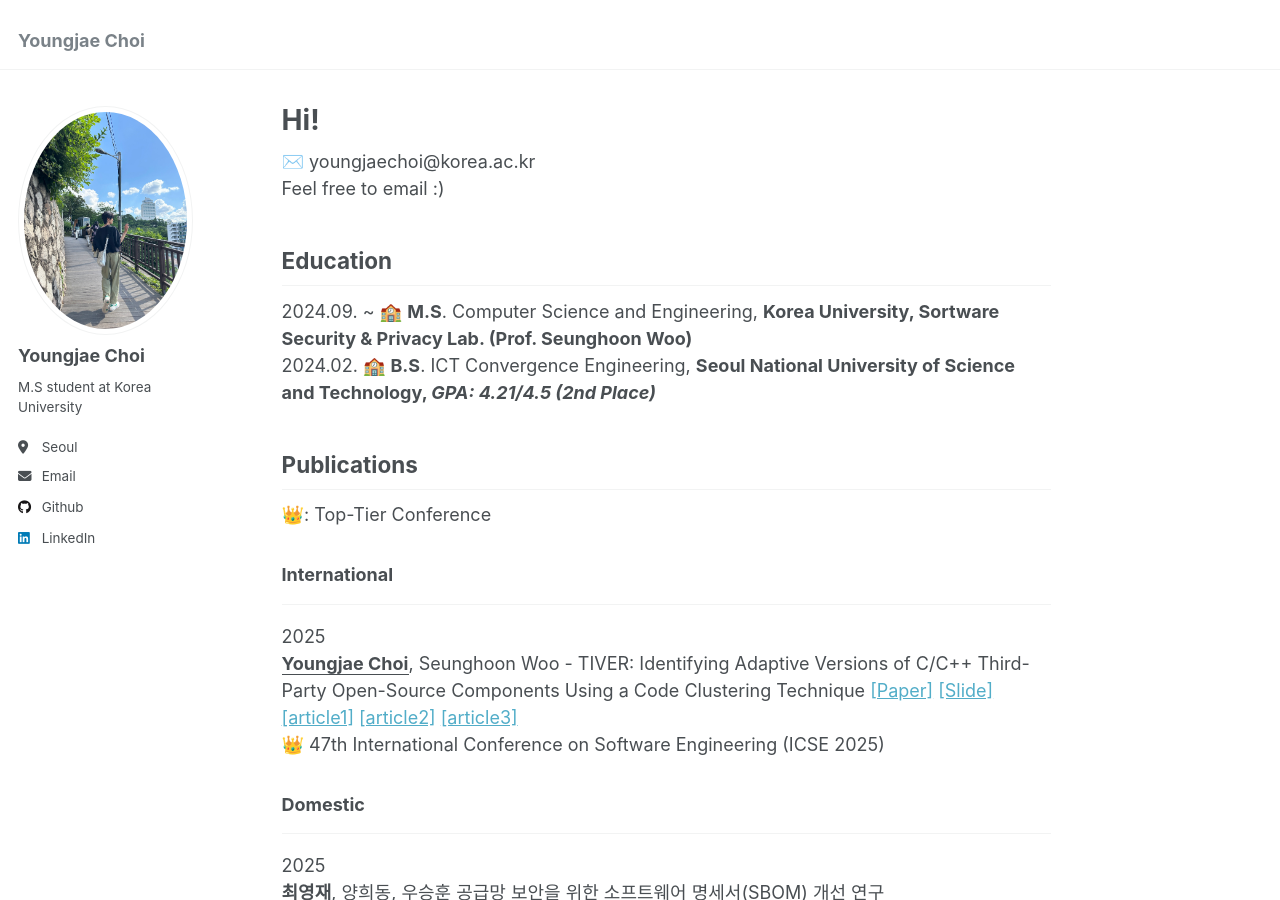
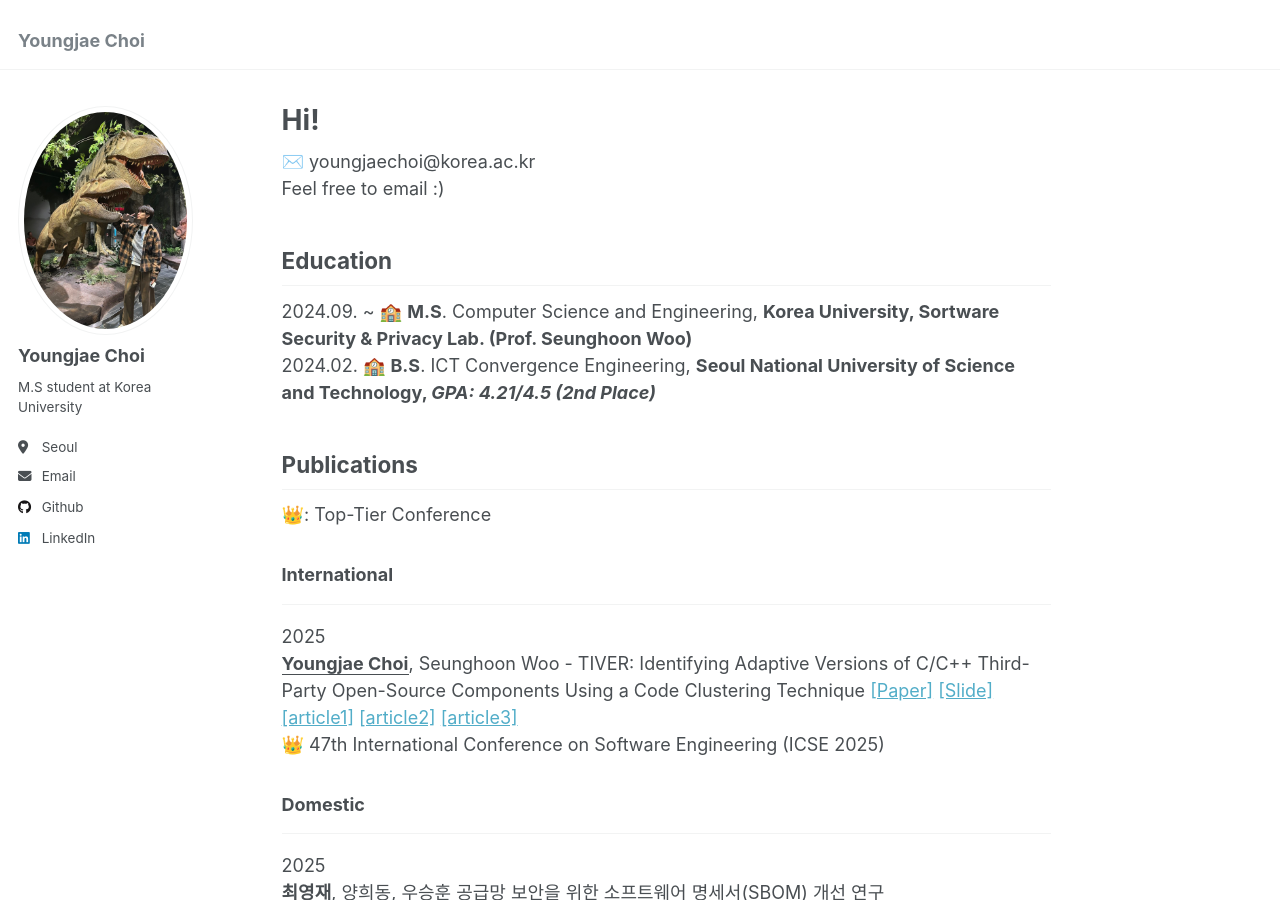
Before and after one commit to Genius-Choi/Genius-Choi.github.io, a Jekyll site: the page built from _pages/about.md, in a window 1280 px wide and 900 px high. Built offline with Jekyll 4.4.1, drawn with Linux system fonts in a browser that asks for light colours.

Commit message:
change photo

```diff
--- a/_config.yml
+++ b/_config.yml
@@ -21,7 +21,7 @@ repository               : ""
 #               Additional customization can be done by editing /_includes/author-profile.html
 author:
   # Biographic information
-  avatar           : "3.jpg"
+  avatar           : "dino.jpg"
   name             : "Youngjae Choi"
   pronouns         : # example: "she/her"
   bio              : "M.S student at Korea University"
```
Also changed, not shown: images/dino.jpg (added).
